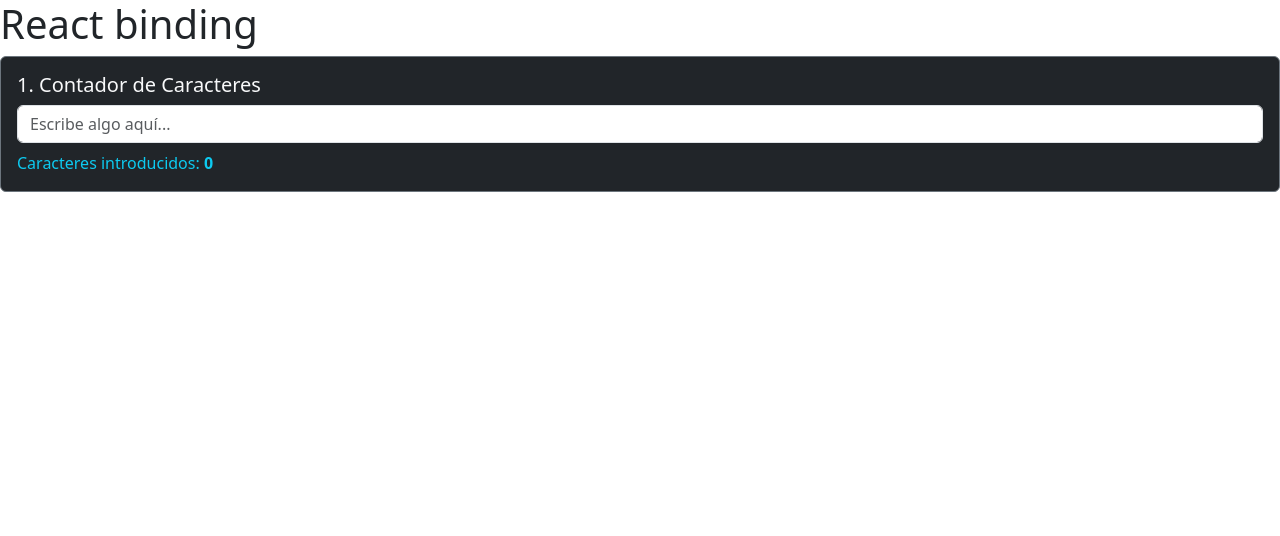
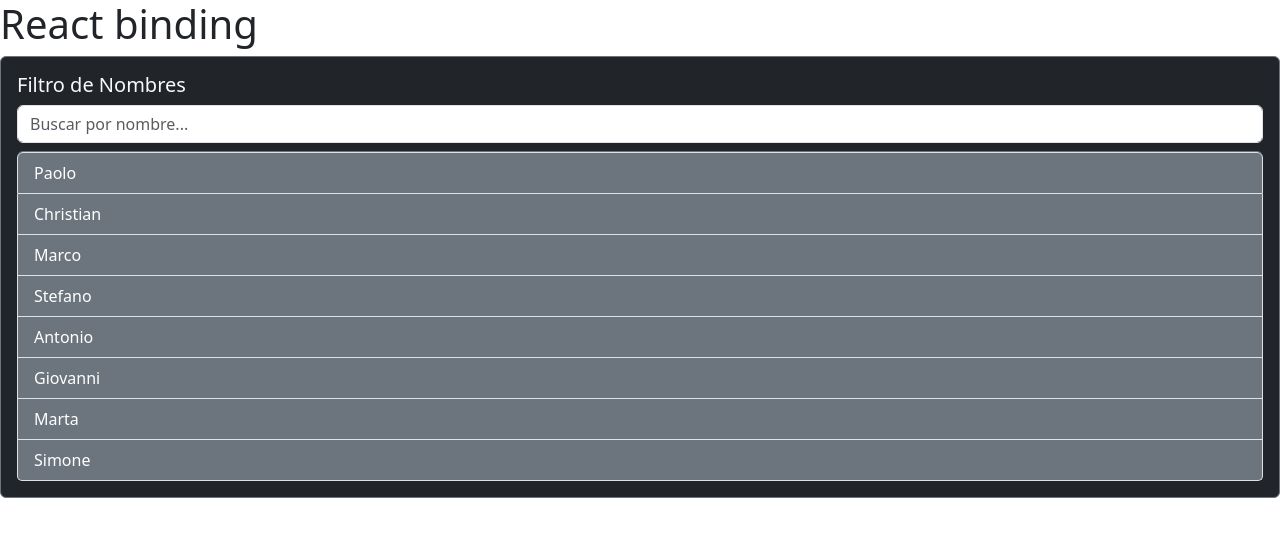
Before and after one commit to Christian-Fernandez-Vera/react-binding, a React (Vite) app: page / in a window 1280 px wide. Shown: the top 536 px of the page. Built offline with nearby package versions, Linux system fonts and the light colour scheme.

Commit message:
add NameFilter

```diff
--- a/src/components/exercises/CharCounter.jsx
+++ b/src/components/exercises/CharCounter.jsx
@@ -8,7 +8,7 @@ export default function CharCounter() {
 
   return (
     <div className="card p-3 mb-3 border-secondary bg-dark text-light">
-      <h5>1. Contador de Caracteres</h5>
+      <h5>Contador de Caracteres</h5>
       <input
         type="text"
         className="form-control mb-2"
--- /dev/null
+++ b/src/components/exercises/NameFilter.jsx
@@ -0,0 +1,36 @@
+import { useState } from 'react';
+
+const INITIAL_NAMES = ['Paolo', 'Christian', 'Marco', 'Stefano', 'Antonio', 'Giovanni', 'Marta', 'Simone'];
+
+export default function NameFilter() {
+  const [searchTerm, setSearchTerm] = useState('');
+
+  // Stato derivato: filtra l'elenco applicando la normalizzazione alle minuscole
+  const filteredNames = INITIAL_NAMES.filter((name) =>
+    name.toLowerCase().includes(searchTerm.toLowerCase().trim())
+  );
+
+  return (
+    <div className="card p-3 mb-3 border-secondary bg-dark text-light">
+      <h5>Filtro de Nombres</h5>
+      <input
+        type="text"
+        className="form-control mb-2"
+        placeholder="Buscar por nombre..."
+        value={searchTerm}
+        onChange={(e) => setSearchTerm(e.target.value)}
+      />
+      <ul className="list-group">
+        {filteredNames.length > 0 ? (
+          filteredNames.map((name) => (
+            <li key={name} className="list-group-item bg-secondary text-white">
+              {name}
+            </li>
+          ))
+        ) : (
+          <li className="list-group-item bg-secondary text-warning">Non ci sono coincidenze</li>
+        )}
+      </ul>
+    </div>
+  );
+}
--- a/src/components/layout/MainContent.jsx
+++ b/src/components/layout/MainContent.jsx
@@ -2,7 +2,8 @@
 // import ButtonDinamic from "../sections/ButtonDinamic"
 // import LanguageSelectorExercise from "../sections/LanguageSelectorExercise"
 // import TodoListExercise from "../sections/TodoListExercise";
-import CharCounter from "../exercises/CharCounter";
+// import CharCounter from "../exercises/CharCounter";
+import NameFilter from "../exercises/NameFilter";
 
 
 
@@ -16,8 +17,8 @@ export default function MainContent() {
             {/* < TextAlignExercise /> */}
             {/* < LanguageSelectorExercise /> */}
             {/* < TodoListExercise /> */}
-            < CharCounter />
-
+            {/* < CharCounter /> */}
+            < NameFilter />
 
 
 
```
